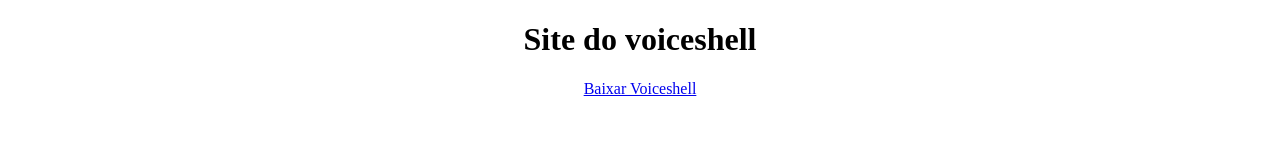
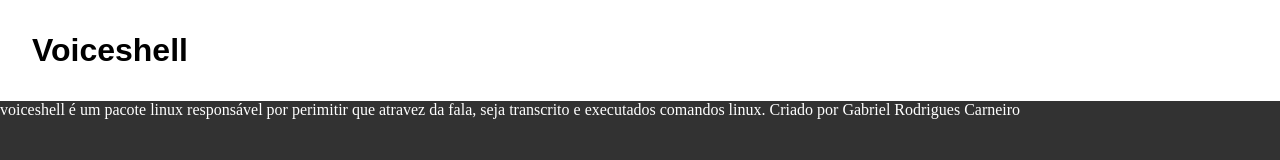
Before and after one commit to gabrielrodriguesYT/voiceshell-web-site, a plain HTML site: page index.html in a window 1280 px wide. Drawn offline with Linux system fonts and the light colour scheme.

Commit message:
atualização

```diff
--- a/css/style.css
+++ b/css/style.css
@@ -0,0 +1,20 @@
+* {
+    margin: 0;
+    padding: 0;
+    box-sizing: border-box;
+}
+
+body{
+    background-color: rgb(50, 50, 50);
+}
+
+.head{
+    background-color: rgb(255, 255, 255);
+    color:rgb(0, 0, 0);
+    padding: 2.5%;
+    font-family: Arial,sans-serif;
+}
+
+.body{
+    color:white
+}
--- a/index.html
+++ b/index.html
@@ -5,12 +5,27 @@
     <meta http-equiv="X-UA-Compatible" content="IE=edge">
     <meta name="viewport" content="width=device-width, initial-scale=1.0">
     <title>Document</title>
+    <link rel="stylesheet" href="css/style.css">
 </head>
 <body>
-    <div  style="text-align: center;">
-        <h1>Site do voiceshell</h1>
-        <a href="/download/voiceshell_1.0_all.deb" download>Baixar Voiceshell</a>
+    <div  class="head">
+        <h1>Voiceshell</h1>
     </div>
 
+    <div class="body">
+        <p>voiceshell é um pacote linux responsável por perimitir que atravez da fala, seja transcrito e executados comandos linux. Criado por Gabriel Rodrigues Carneiro</p>
+    </div>
+
+
+    <script type="application/ld+json">
+        {
+            "@context":"https://schema.org"
+            "@type":"SoftwareApplication"
+            "name":"voiceshell"
+            "description":"voiceshell é um pacote linux responsável por perimitir que atravez da fala, seja transcrito e executados comandos linux."
+            "brand":"voiceshell"
+
+        }
+    </script>
 </body>
 </html>
```
Also changed, not shown: sobre.html (added, +12 -0 lines), js/index.js (added), js/ndex.js (deleted).
